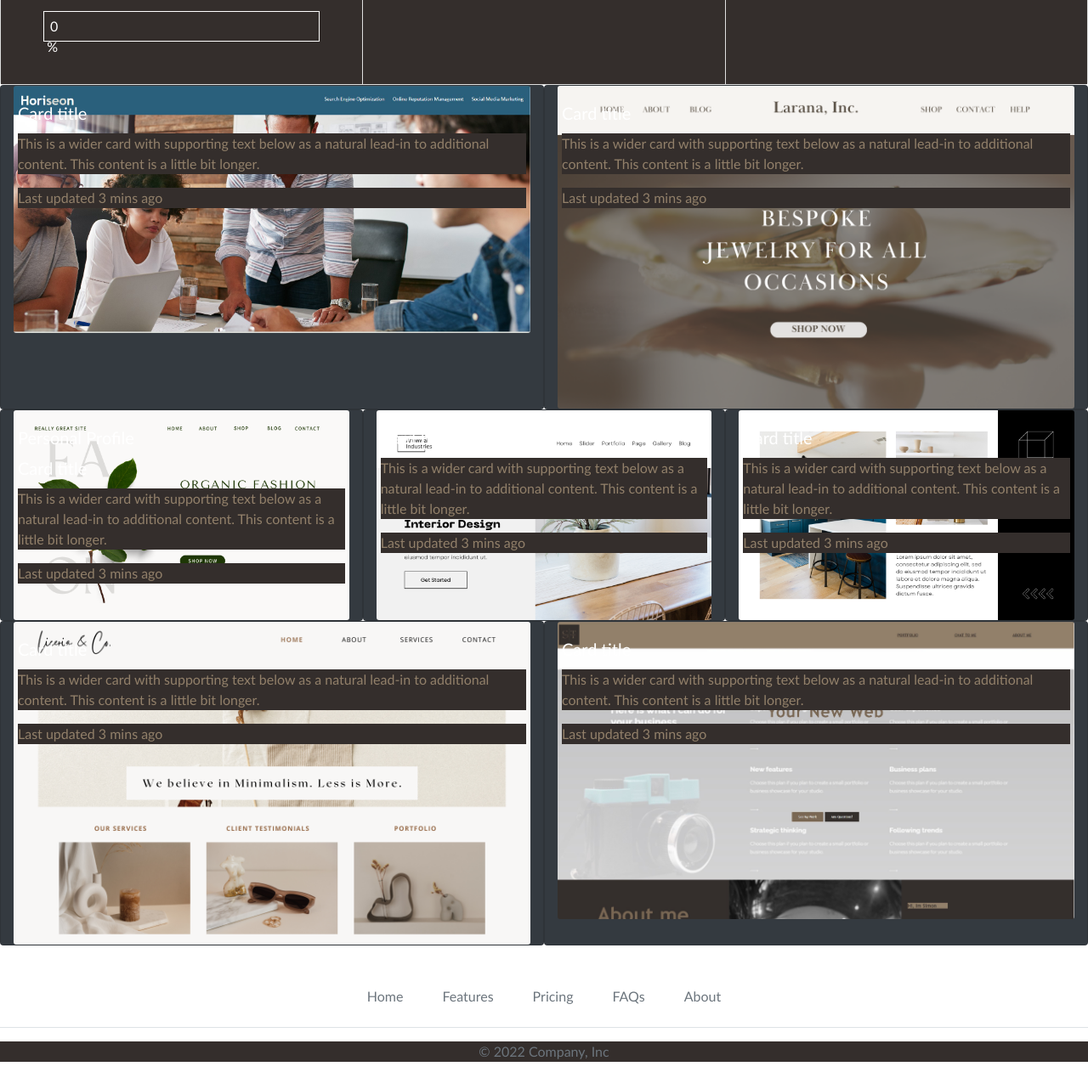
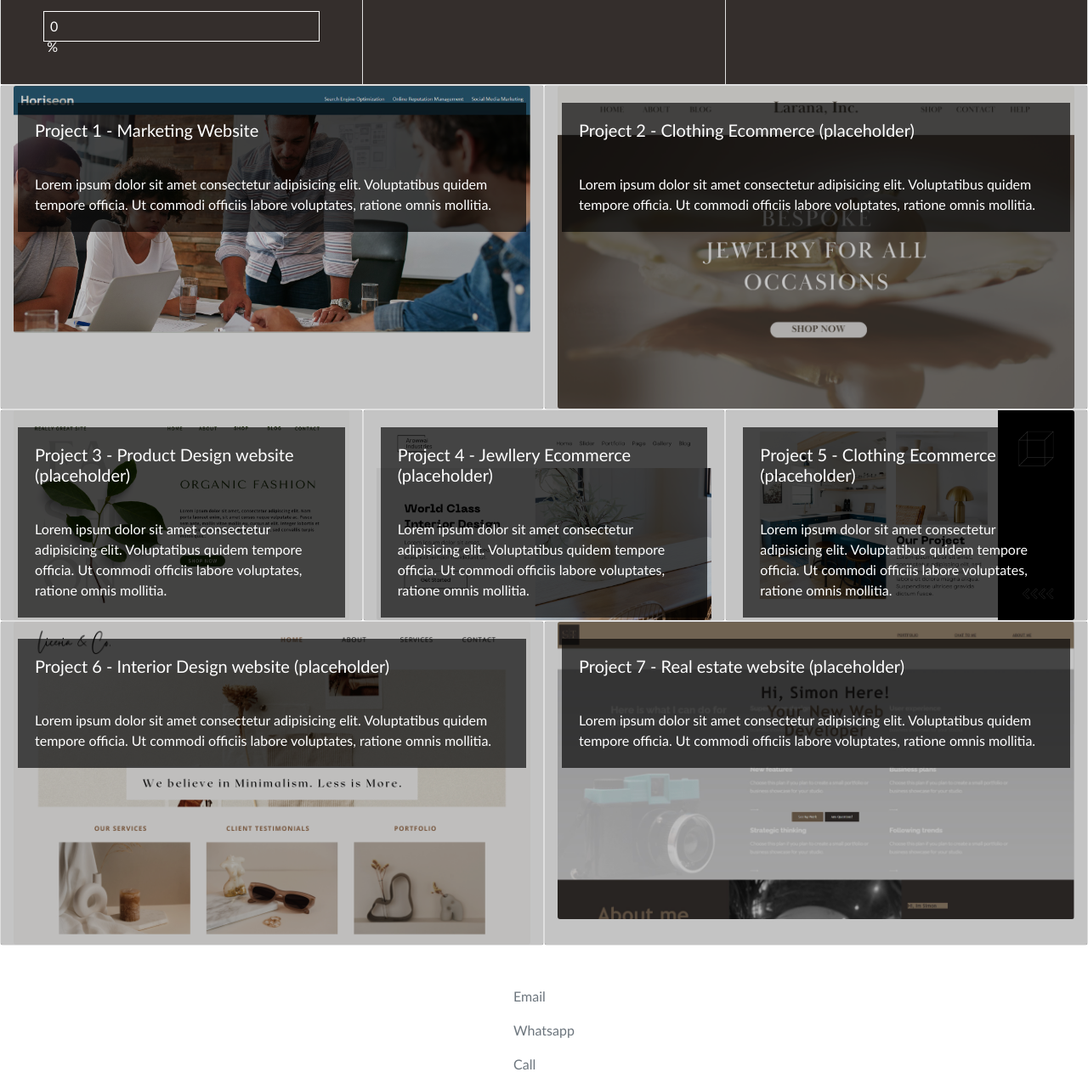
Before and after one commit to smntsng/Bootstrap-Portfolio, a plain HTML site: page Index.html in a window 1280 px wide. Shown: the part 1658-2940 px from the top of the page at 85% size. Drawn offline with nearby package versions, Linux system fonts and the light colour scheme.

Commit message:
added content to portfolio and footer

```diff
--- a/Index.html
+++ b/Index.html
@@ -24,13 +24,13 @@
       <div class="collapse navbar-collapse" id="navbarResponsive">
         <ul class="navbar-nav ml-auto ">
           <li class="nav-item d-flex align-items-center">
-            <a class="nav-link" href="#download">Portfolio</a>
+            <a class="nav-link" href="#portfolio">Portfolio</a>
           </li>
           <li class="nav-item d-flex align-items-center">
-            <a class="nav-link" href="#features">Contact</a>
+            <a class="nav-link" href="#contact">Contact</a>
           </li>
           <li class="nav-item d-flex align-items-center">
-            <a class="nav-link" href="#contact">About</a>
+            <a class="nav-link" href="#about">About</a>
           </li>
         </ul>
       </div>
@@ -66,7 +66,7 @@
 <!-- hero end -->
 
 <!-- about me start -->
-<section class="about-me">
+<section class="about-me" id="about">
       <div class="card-group">
         <div class="card">
           <div class="card-body">
@@ -132,83 +132,96 @@
 <!-- about me end -->
 
 <!-- portfolio start -->
-<div class="container-fluid  ">
+<div class="container-fluid portfolio-section " id="portfolio">
 <div class="row">
-<div class="card bg-dark text-white col-sm ">
+<div class="card  text-white col-sm ">
+  <a href="https://smntsng.github.io/marketing-agency-website-refactor/">
     <img class="card-img" src="../Bootstrap-Portfolio/assets/images/Marketing website.jpg" alt="Card image">
     <div class="card-img-overlay">
-      <h5 class="card-title">Card title</h5>
-      <p class="card-text">This is a wider card with supporting text below as a natural lead-in to additional content. This content is a little bit longer.</p>
-      <p class="card-text">Last updated 3 mins ago</p>
+      <h5 class="card-title">Project 1 - Marketing Website</h5>
+      <p class="card-text">Lorem ipsum dolor sit amet consectetur adipisicing elit. Voluptatibus quidem tempore officia. Ut commodi officiis labore voluptates, ratione omnis mollitia.</p>
+
     </div>
+  </a>
   </div>
-  <div class="card bg-dark text-white col-sm">
+  <div class="card  text-white col-sm">
+    <a href="https://smntsng.github.io/marketing-agency-website-refactor/">
     <img class="card-img" src="../Bootstrap-Portfolio/assets/images/Beige Neutral Interior Design Landing Page Desktop Prototype (1).png" alt="Card image">
     <div class="card-img-overlay">
-      <h5 class="card-title">Card title</h5>
-      <p class="card-text">This is a wider card with supporting text below as a natural lead-in to additional content. This content is a little bit longer.</p>
-      <p class="card-text">Last updated 3 mins ago</p>
+      <h5 class="card-title">Project 2 - Clothing Ecommerce (placeholder)</h5>
+      <p class="card-text">Lorem ipsum dolor sit amet consectetur adipisicing elit. Voluptatibus quidem tempore officia. Ut commodi officiis labore voluptates, ratione omnis mollitia.</p>
+
     </div>
+  </a>
   </div>
 </div>
 <div class="row">
-  <div class="card bg-dark text-white col-sm">
+  <div class="card  text-white col-sm">
+    <a href="https://smntsng.github.io/marketing-agency-website-refactor/">
     <img class="card-img" src="../Bootstrap-Portfolio/assets/images/Beige Neutral Interior Design Landing Page Desktop Prototype (2).png" alt="Card image">
     <div class="card-img-overlay">
-      <h5 class="card-title">Personal Profile</h5>
-      <h5 class="card-title">Card title</h5>
-      <p class="card-text">This is a wider card with supporting text below as a natural lead-in to additional content. This content is a little bit longer.</p>
-      <p class="card-text">Last updated 3 mins ago</p>
+      <h5 class="card-title">Project 3 - Product Design website (placeholder)</h5>
+      <p class="card-text">Lorem ipsum dolor sit amet consectetur adipisicing elit. Voluptatibus quidem tempore officia. Ut commodi officiis labore voluptates, ratione omnis mollitia.</p>
+
     </div>
+  </a>
   </div>
-  <div class="card bg-dark text-white col-sm">
+  <div class="card  text-white col-sm">
+    <a href="https://smntsng.github.io/marketing-agency-website-refactor/">
     <img class="card-img" src="../Bootstrap-Portfolio/assets/images/Beige Neutral Interior Design Landing Page Desktop Prototype (3).png" alt="Card image">
     <div class="card-img-overlay">
-      <h5 class="card-title">Card title</h5>
-      <p class="card-text">This is a wider card with supporting text below as a natural lead-in to additional content. This content is a little bit longer.</p>
-      <p class="card-text">Last updated 3 mins ago</p>
+      <h5 class="card-title">Project 4 - Jewllery Ecommerce (placeholder)</h5>
+      <p class="card-text">Lorem ipsum dolor sit amet consectetur adipisicing elit. Voluptatibus quidem tempore officia. Ut commodi officiis labore voluptates, ratione omnis mollitia.</p>
+
     </div>
+  </a>
   </div>
 
-  <div class="card bg-dark text-white col-sm">
+  <div class="card  text-white col-sm">
+    <a href="https://smntsng.github.io/marketing-agency-website-refactor/">
     <img class="card-img" src="../Bootstrap-Portfolio/assets/images/Beige Neutral Interior Design Landing Page Desktop Prototype (4).png" alt="Card image">
     <div class="card-img-overlay">
-      <h5 class="card-title">Card title</h5>
-      <p class="card-text">This is a wider card with supporting text below as a natural lead-in to additional content. This content is a little bit longer.</p>
-      <p class="card-text">Last updated 3 mins ago</p>
+      <h5 class="card-title">Project 5 - Clothing Ecommerce (placeholder)</h5>
+      <p class="card-text">Lorem ipsum dolor sit amet consectetur adipisicing elit. Voluptatibus quidem tempore officia. Ut commodi officiis labore voluptates, ratione omnis mollitia.</p>
     </div>
+  </a>
   </div>
 </div>
 <div class="row">
-  <div class="card bg-dark text-white col-sm">
+  <div class="card  text-white col-sm">
+    <a href="https://smntsng.github.io/marketing-agency-website-refactor/">
     <img class="card-img" src="../Bootstrap-Portfolio/assets/images/Beige Neutral Interior Design Landing Page Desktop Prototype.png" alt="Card image">
     <div class="card-img-overlay">
-      <h5 class="card-title">Card title</h5>
-      <p class="card-text">This is a wider card with supporting text below as a natural lead-in to additional content. This content is a little bit longer.</p>
-      <p class="card-text">Last updated 3 mins ago</p>
+      <h5 class="card-title">Project 6 - Interior Design website (placeholder)</h5>
+      <p class="card-text">Lorem ipsum dolor sit amet consectetur adipisicing elit. Voluptatibus quidem tempore officia. Ut commodi officiis labore voluptates, ratione omnis mollitia.</p>
+
     </div>
+  </a>
   </div>
-  <div class="card bg-dark text-white col-sm">
+  <div class="card  text-white col-sm">
+    <a href="https://smntsng.github.io/marketing-agency-website-refactor/">
     <img class="card-img" src="../Bootstrap-Portfolio/assets/images/screenshot.jpg" alt="Card image ">
     <div class="card-img-overlay">
-      <h5 class="card-title">Card title</h5>
-      <p class="card-text">This is a wider card with supporting text below as a natural lead-in to additional content. This content is a little bit longer.</p>
-      <p class="card-text">Last updated 3 mins ago</p>
+      <h5 class="card-title">Project 7 - Real estate website (placeholder)</h5>
+      <p class="card-text">Lorem ipsum dolor sit amet consectetur adipisicing elit. Voluptatibus quidem tempore officia. Ut commodi officiis labore voluptates, ratione omnis mollitia.</p>
+
     </div>
+  </a>
 </div>
 </div>
 </div>
 
 <!-- footer start -->
 <footer class="py-3 my-4">
+
+
     <ul class="nav justify-content-center border-bottom pb-3 mb-3">
-      <li class="nav-item"><a href="#" class="nav-link px-2 text-muted">Home</a></li>
-      <li class="nav-item"><a href="#" class="nav-link px-2 text-muted">Features</a></li>
-      <li class="nav-item"><a href="#" class="nav-link px-2 text-muted">Pricing</a></li>
-      <li class="nav-item"><a href="#" class="nav-link px-2 text-muted">FAQs</a></li>
-      <li class="nav-item"><a href="#" class="nav-link px-2 text-muted">About</a></li>
+      <div class="footer-nav " id="contact">
+      <li class="box-shadow underline-on-hover nav-item"><a href="mailto:email@example.com" class="nav-link px-2 text-muted">Email</a></li>
+      <li class="box-shadow underline-on-hover nav-item"><a href="https://api.whatsapp.com/send?phone=50600000000" class="nav-link px-2 text-muted">Whatsapp</a></li>
+      <li class="box-shadow underline-on-hover nav-item"><a href="tel:123-456-7890" class="underline-on-hover nav-link px-2 text-muted">Call</a></li>
     </ul>
-    <p class="text-center text-muted">© 2022 Company, Inc</p>
+
   </footer>
 
 <!-- footer end -->
--- a/assets/style.css
+++ b/assets/style.css
@@ -176,3 +176,33 @@ header {
 
 
 /* portfolio style */
+#portfolio h5 {
+  color: white;
+  background: rgba(0, 0, 0, 0.651);
+  padding: 20px;
+  margin: 0;
+}
+#portfolio p {
+  color: white;
+  background: rgba(0, 0, 0, 0.651);
+  padding: 20px;
+  margin: 0;
+}
+
+
+
+
+.card-img-overlay{
+    background: rgba(0, 0, 0, 0.233);
+}
+
+/* footer style */
+.underline-on-hover:hover {
+  text-decoration:underline;
+
+
+}
+
+.box-shadow:hover{
+box-shadow: 10px 5px 5px rgb(0, 0, 0);
+}
```
